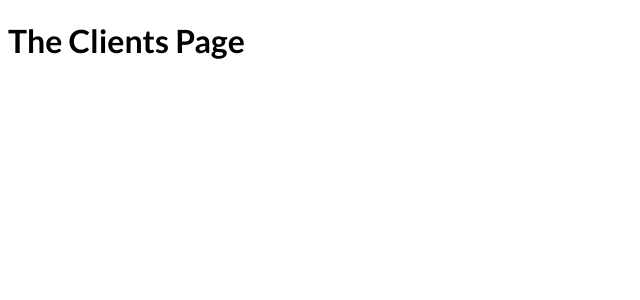
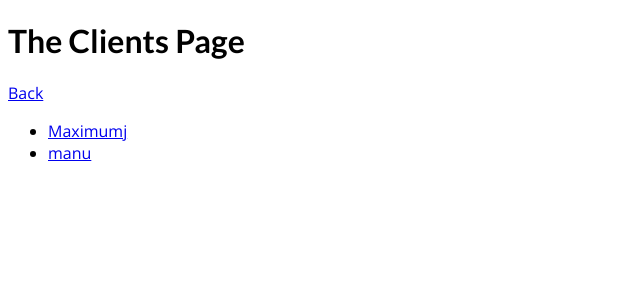
Before and after one commit to tiedsandi/belajar-nextjs-firstproject, a Next.js app: page /clients in a window 1280 px wide. Shown: the top 300 px of the page, without its empty margins (0-640 px from the left). Built offline with nearby package versions, Linux system fonts and the light colour scheme.

Commit message:
update navigate route

```diff
--- a/pages/clients/index.js
+++ b/pages/clients/index.js
@@ -1,13 +1,36 @@
 import { useRouter } from "next/router";
+import Link from "next/link";
 
 
 function ClientsPage() {
     const router = useRouter();
     console.log(router.query);
 
+    const clients = [
+        { id: 'max', name: 'Maximumj' },
+        { id: 'manu', name: 'manu' }
+    ];
+
+
     return (
         <div>
             <h1>The Clients Page</h1>
+            <Link href='/'>Back</Link>
+            <ul>
+                {/* <li>
+                    <Link href='/clients/max'>Maximum</Link>
+                </li>
+                <li>
+                    <Link href='/clients/man'>Manuel</Link>
+                </li> */}
+                {clients.map((client) => (
+                    <li key={client.id}>
+                        <Link href={`/clients/${client.id}`} >
+                            {client.name}
+                        </Link>
+                    </li>
+                ))}
+            </ul>
         </div>
     );
 }
```
